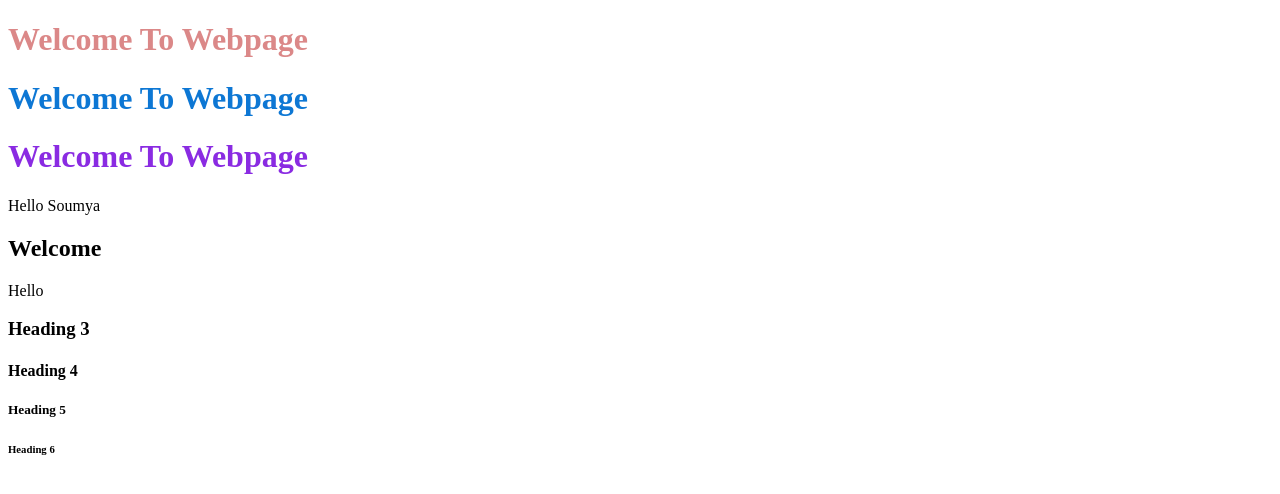
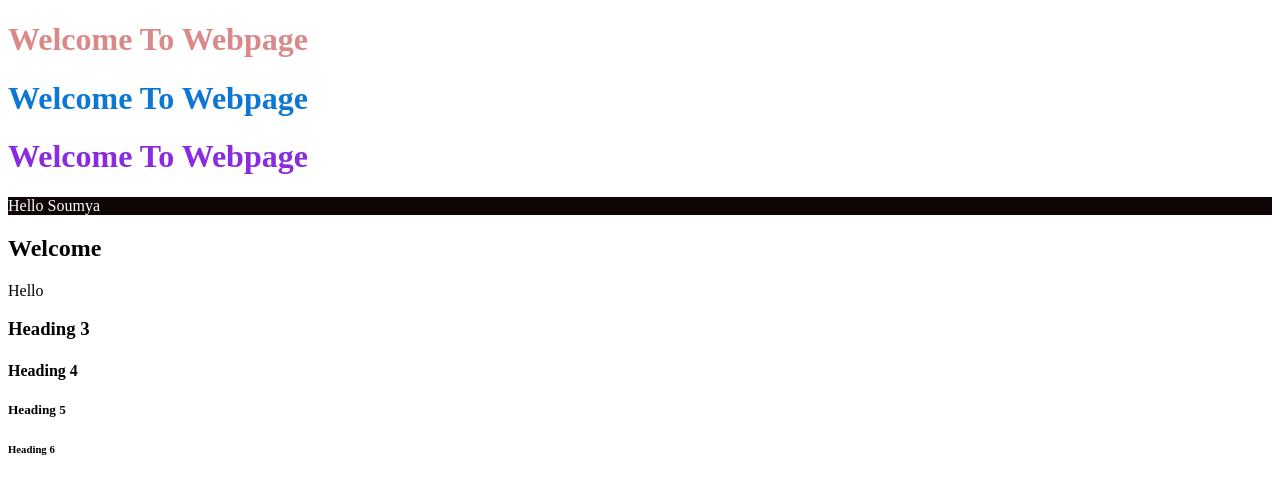
Before and after one commit to soumyarubin/basic-html, a plain HTML site: page index.html in a window 1280 px wide. Drawn offline with Linux system fonts and the light colour scheme.

Commit message:
Added a new style in p

```diff
--- a/index.html
+++ b/index.html
@@ -12,7 +12,7 @@
     <h1>Welcome To Webpage</h1>
     <h1 class="second">Welcome To Webpage</h1>
     <h1 id="third">Welcome To Webpage</h1>
-    <p>
+    <p class="name">
         Hello Soumya
     </p>
 
--- a/style.css
+++ b/style.css
@@ -7,3 +7,7 @@ h1 {
 #third {
     color: blueviolet;
 }
+.name {
+    background: #0e0505;
+    color: white;
+}
```
